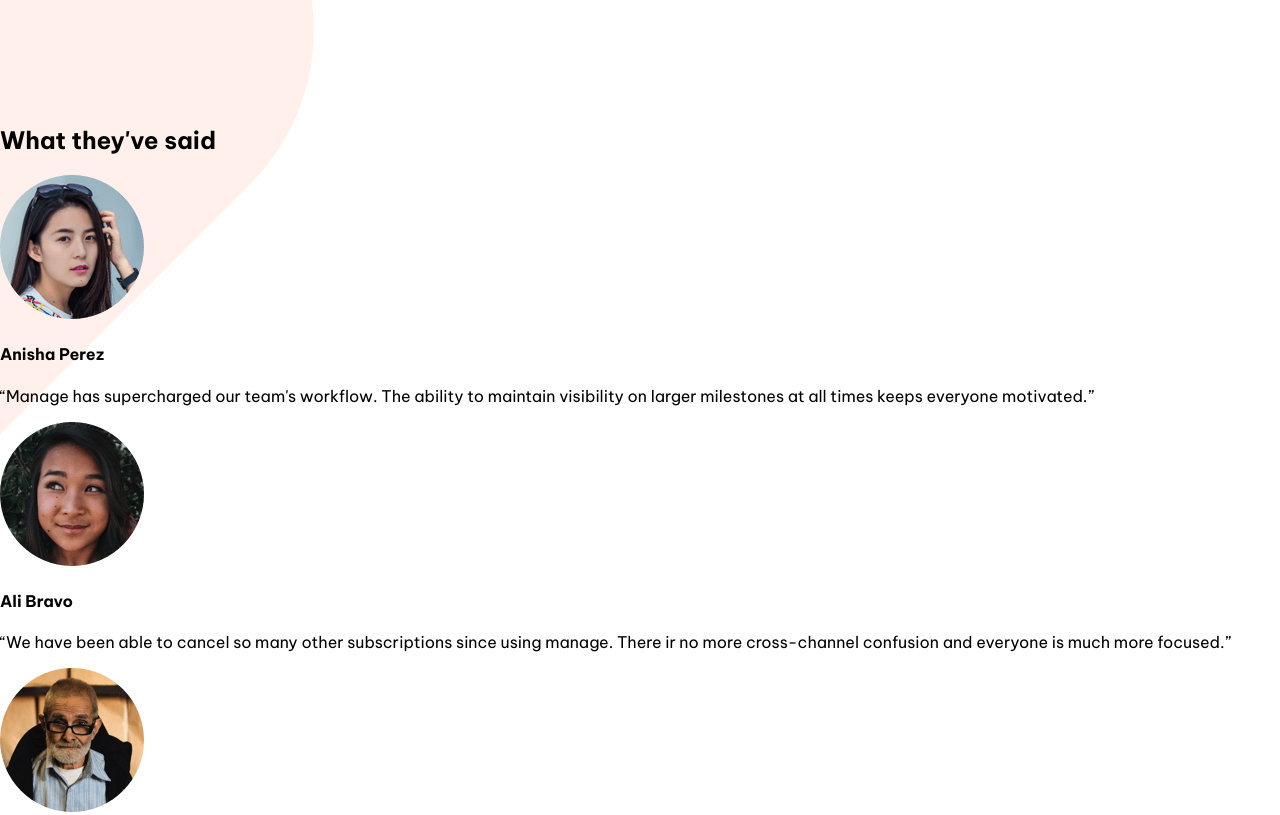
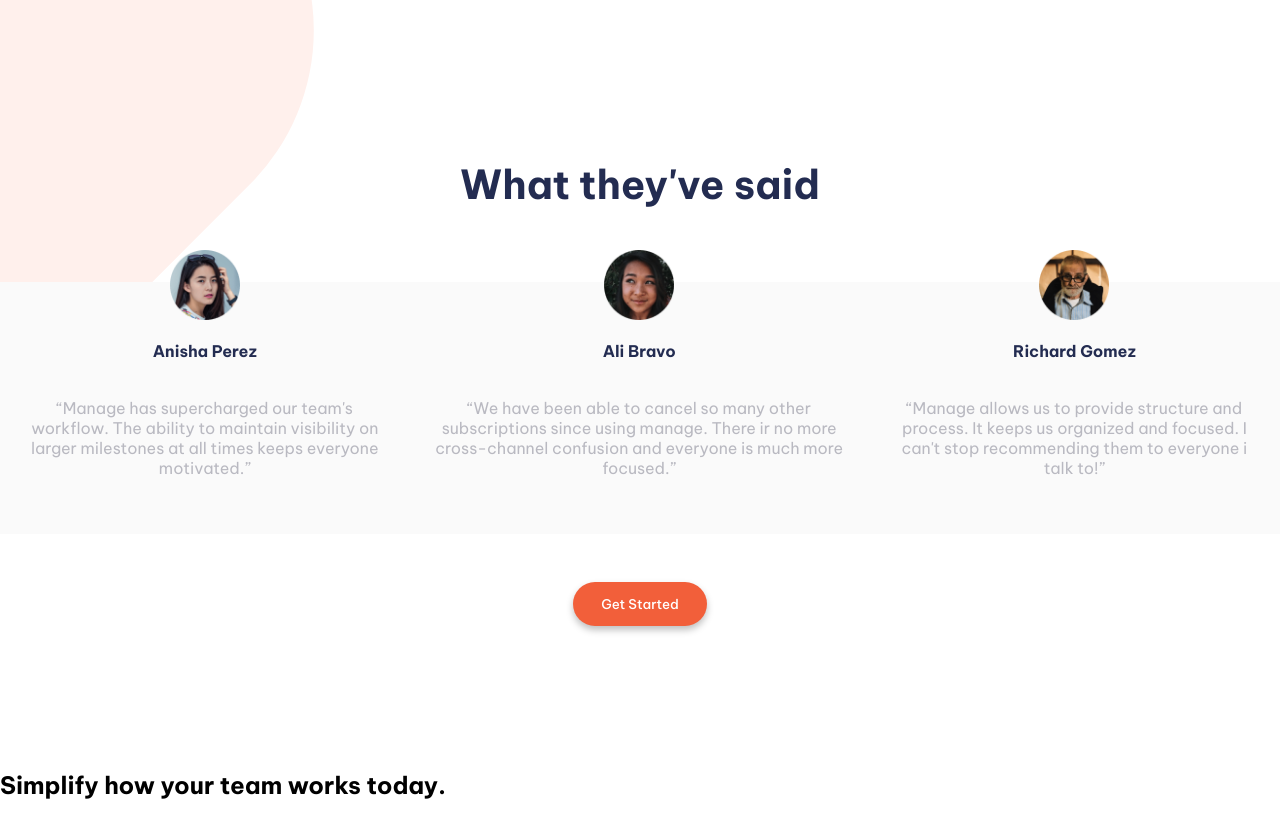
Before and after one commit to eugeniopch/examen-practico-final-fe1, a plain HTML site: page index.html in a window 1280 px wide. Shown: the part 1520-2335 px from the top of the page. Drawn offline with Linux system fonts and the light colour scheme.

Commit message:
cuarto commit

```diff
--- a/css/styles.css
+++ b/css/styles.css
@@ -111,6 +111,10 @@ h1 {
     gap: 8%;
 }
 
+.subheading {
+    margin-top: -2rem;
+}
+
 .subheading h2 {
     color: var(--color-secundario);
     font-weight: 700;
@@ -155,3 +159,52 @@ h1 {
     letter-spacing: -0.01em;
     color: var(--color-texto-secundario);
 }
+
+/* Estilos de la sección de CARDS */
+
+.recommendation {
+    display: flex;
+    flex-direction: column;
+    margin-bottom: 9rem;
+}
+
+.recommendation h2 {
+    color: var(--color-secundario);
+    font-weight: 700;
+    font-size: 2.5rem;
+    align-self: center;
+    margin-bottom: 4.5rem;
+}
+
+.cards-clients {
+    display: flex;
+    justify-content: space-between;
+}
+
+.card {
+    display: flex;
+    flex-direction: column;
+    align-items: center;
+    text-align: center;
+    background-color: #FAFAFA;
+}
+
+.card h4 {
+    color: var(--color-secundario);
+    font-weight: 700;
+}
+
+.card p {
+    color: #B9B9C1;
+    padding: 0 1.25rem 2.5rem 1.25rem;
+}
+
+.card img {
+    max-width: 70px;
+    margin-top: -2rem;
+}
+
+.recommendation .cta {
+    align-self: center;
+    margin-top: 3rem;
+}
--- a/index.html
+++ b/index.html
@@ -80,23 +80,23 @@
 
         </section>
 
-        <section>
+        <section class="recommendation">
 
             <h2>What they've said</h2>
 
-            <div>
+            <div class="cards-clients">
 
-                <div>
+                <div class="card">
                     <img src="img/avatar-anisha.png" alt="foto anisha">
                     <h4>Anisha Perez</h4>
                     <p>“Manage has supercharged our team's workflow. The ability to maintain visibility on larger milestones at all times keeps everyone motivated.”</p>
                 </div>
-                <div>
+                <div class="card">
                     <img src="img/avatar-ali.png" alt="foto ali">
                     <h4>Ali Bravo</h4>
                     <p>“We have been able to cancel so many other subscriptions since using manage. There ir no more cross-channel confusion and everyone is much more focused.”</p>
                 </div>
-                <div>
+                <div class="card">
                     <img src="img/avatar-richard.png" alt="foto richard">
                     <h4>Richard Gomez</h4>
                     <p>“Manage allows us to provide structure and process. It keeps us organized and focused. I can't stop recommending them to everyone i talk to!”</p>
@@ -104,7 +104,7 @@
 
             </div>
 
-            <button>Get Started</button>
+            <button class="cta">Get Started</button>
 
         </section>
 
```
Also changed, not shown: css/prueba.css (deleted, +0 -15 lines).
